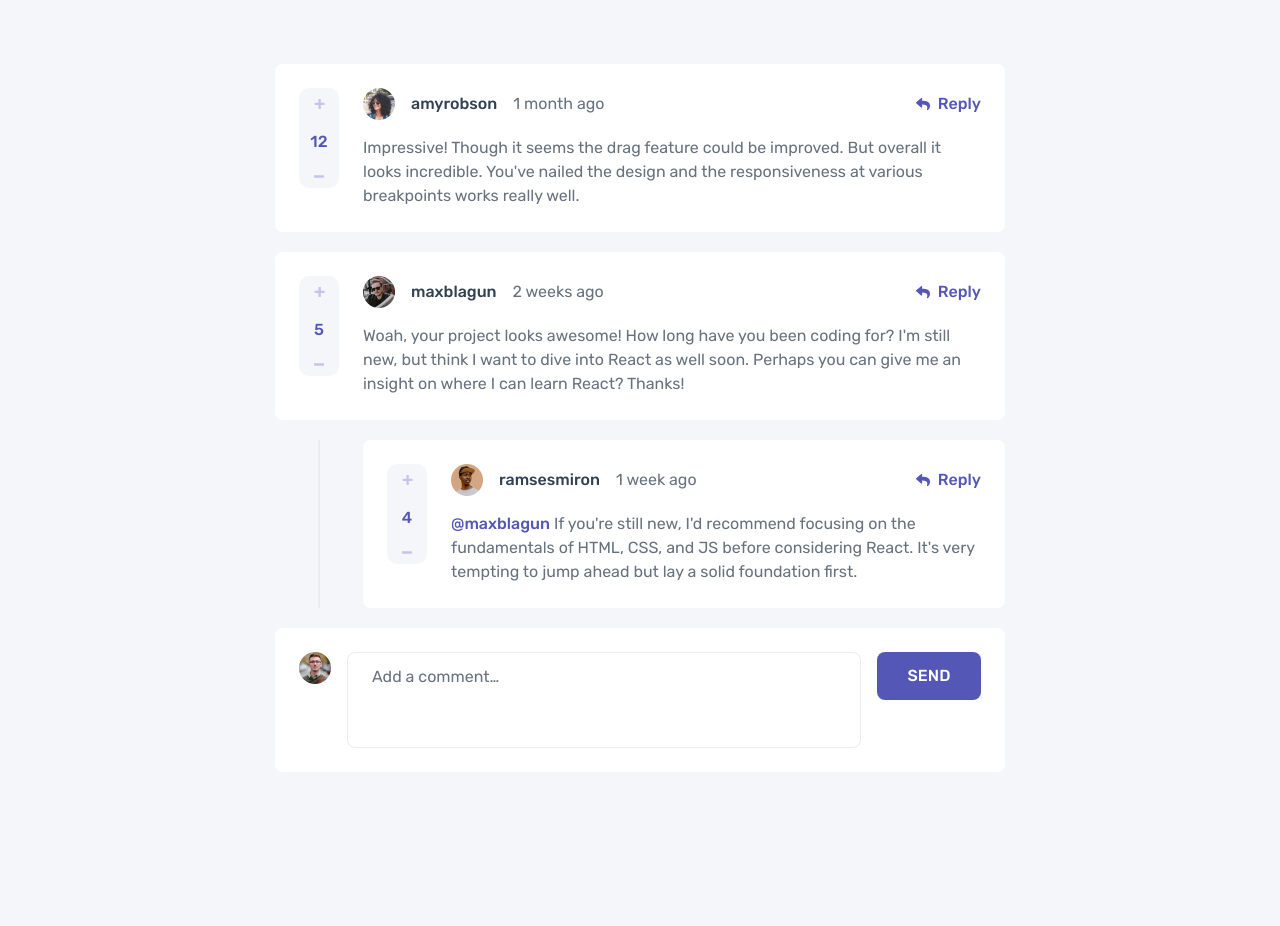
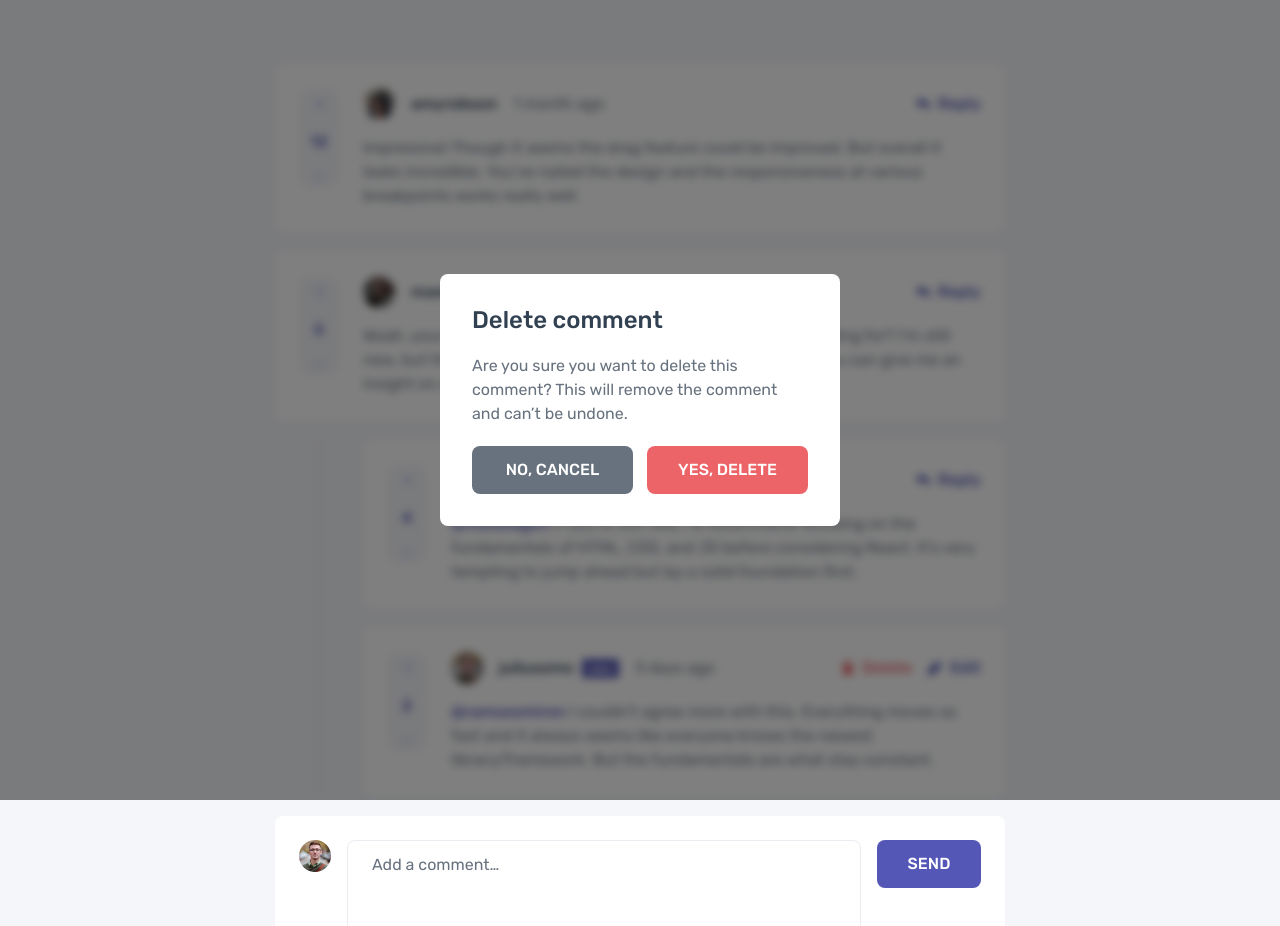
Before and after one commit to annaindistress/frontend-mentor-interactive-comments-section, a React (Vite) app: page / in a window 1280 px wide. Both pictures are taken after a click on the button "Delete". Shown: the top 926 px of the page. Before the commit the page ends 836 px from the top, so only its background shows below. Built offline with nearby package versions, Linux system fonts and the light colour scheme.

Commit message:
Add modal

```diff
--- a/src/components/ButtonPrimary.module.css
+++ b/src/components/ButtonPrimary.module.css
@@ -8,6 +8,7 @@
   line-height: inherit;
   text-transform: uppercase;
   color: var(--white);
+  background-color: var(--grayish-blue);
   border: 0;
   border-radius: 8px;
   cursor: pointer;
@@ -18,6 +19,7 @@
   background-color: var(--moderate-blue);
 }
 
+.button:focus-visible,
 .success:focus-visible {
   background-color: var(--light-grayish-blue);
 }
@@ -37,6 +39,7 @@
 }
 
 @media (hover: hover) and (pointer: fine) {
+  .button:hover,
   .success:hover {
     background-color: var(--light-grayish-blue);
   }
--- a/src/components/ButtonPrimary.tsx
+++ b/src/components/ButtonPrimary.tsx
@@ -5,6 +5,7 @@ interface ButtonProps {
   type?: "button" | "submit" | "reset";
   variant?: "default" | "success" | "danger";
   className?: string;
+  onClick?: () => void;
   children: ReactNode;
 }
 
@@ -12,12 +13,14 @@ function ButtonPrimary({
   type = "button",
   variant = "default",
   className = "",
+  onClick = () => {},
   children,
 }: ButtonProps) {
   return (
     <button
       className={[styles.button, styles[variant], className].join(" ")}
       type={type}
+      onClick={onClick}
     >
       {children}
     </button>
--- /dev/null
+++ b/src/components/Modal.module.css
@@ -0,0 +1,54 @@
+.overlay {
+  position: fixed;
+  top: 0;
+  left: 0;
+  display: flex;
+  justify-content: center;
+  align-items: center;
+  width: 100%;
+  height: 100vh;
+  background-color: hsla(0, 0%, 0%, 0.5);
+  backdrop-filter: blur(4px);
+  z-index: 1000;
+  transition: all 0.5s;
+}
+
+.container {
+  width: calc(100% - 32px);
+  max-width: 400px;
+  padding: 32px;
+  background-color: white;
+  border-radius: 8px;
+}
+
+.title {
+  margin: 0;
+  font-weight: 500;
+  font-size: 20px;
+  line-height: 1.2;
+  color: var(--dark-blue);
+}
+
+.text {
+  margin-block: 16px;
+}
+
+.controls {
+  display: grid;
+  grid-template-columns: repeat(2, 1fr);
+  gap: 12px;
+}
+
+@media (width >= 768px) {
+  .title {
+    font-size: 24px;
+  }
+
+  .text {
+    margin-block: 20px;
+  }
+
+  .controls {
+    gap: 14px;
+  }
+}
--- /dev/null
+++ b/src/components/Modal.tsx
@@ -0,0 +1,52 @@
+import { Dispatch, SetStateAction } from "react";
+import { createPortal } from "react-dom";
+import ButtonPrimary from "./ButtonPrimary";
+import styles from "./Modal.module.css";
+
+interface ModalProps {
+  setIsOpen: Dispatch<SetStateAction<boolean>>;
+  onDelete: () => void;
+}
+
+function Modal({ setIsOpen, onDelete }: ModalProps) {
+  function handleCancel() {
+    setIsOpen(false);
+  }
+
+  function handleDelete() {
+    onDelete();
+    setIsOpen(false);
+  }
+
+  return createPortal(
+    <div className={styles.overlay}>
+      <div className={styles.container}>
+        <p className={styles.title}>Delete comment</p>
+        <p className={styles.text}>
+          Are you sure you want to delete this comment? This will remove the
+          comment and can’t be undone.
+        </p>
+        <div className={styles.controls}>
+          <ButtonPrimary
+            type="button"
+            className={styles.button}
+            onClick={handleCancel}
+          >
+            No, cancel
+          </ButtonPrimary>
+          <ButtonPrimary
+            type="button"
+            variant="danger"
+            className={styles.button}
+            onClick={handleDelete}
+          >
+            Yes, delete
+          </ButtonPrimary>
+        </div>
+      </div>
+    </div>,
+    document.body
+  );
+}
+
+export default Modal;
--- a/src/components/Post.tsx
+++ b/src/components/Post.tsx
@@ -10,6 +10,7 @@ import ButtonSecondary from "./ButtonSecondary";
 import Likes from "./Likes";
 import FormCreate from "./FormCreate";
 import FormEdit from "./FormEdit";
+import Modal from "./Modal";
 import styles from "./Post.module.css";
 
 interface PostProps {
@@ -35,12 +36,18 @@ function Post({
   const { deleteComment } = useComments();
   const [isReply, setIsReply] = useState(false);
   const [isEdit, setIsEdit] = useState(false);
+  const [isOpenModal, setIsOpenModal] = useState(false);
 
   function handleUpdate() {
     setIsEdit(false);
   }
 
+  function handleDelete() {
+    deleteComment(id);
+  }
+
   return (
+    <>
       <div className={styles.formContainer}>
         <article className={`item-container ${styles.post}`}>
           <header className={styles.header}>
@@ -80,7 +87,7 @@ function Post({
               <>
                 <ButtonSecondary
                   variant="danger"
-                onClick={() => deleteComment(id)}
+                  onClick={() => setIsOpenModal(true)}
                 >
                   <Delete />
                   Delete
@@ -106,6 +113,10 @@ function Post({
           />
         )}
       </div>
+      {isOpenModal && (
+        <Modal setIsOpen={setIsOpenModal} onDelete={handleDelete} />
+      )}
+    </>
   );
 }
 
```
Lines whose indentation alone changed are shown as unchanged.
